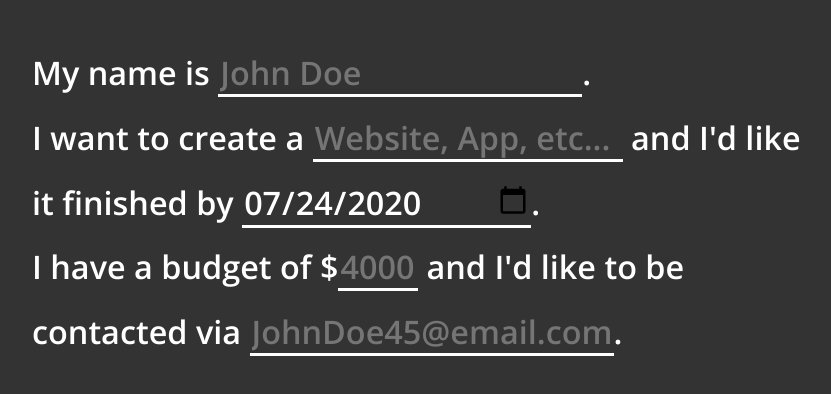
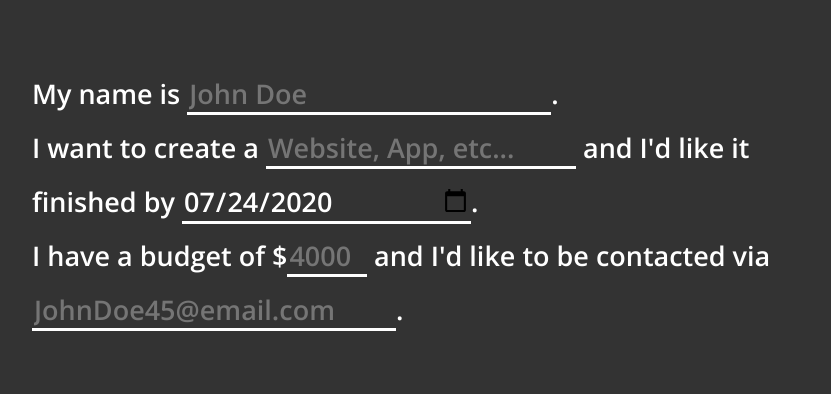
Before and after one commit to RavenDuffy/Portfolio, a Next.js app in the folder FrontEnd/portfolio/: page / in a window 1280 px wide. Shown: the part 2638-3032 px from the top of the page, without its empty margins (212-1043 px from the left). Built offline with nearby package versions, Linux system fonts and the light colour scheme.

Commit message:
Font Size Change on Form Inputs

```diff
--- a/FrontEnd/portfolio/components/home.layout.module.css
+++ b/FrontEnd/portfolio/components/home.layout.module.css
@@ -146,13 +146,13 @@
 
 
 .inlineForm {
-  font-size: 1.8rem;
+  font-size: 1.5rem;
   line-height: 2;
   box-sizing: border-box;
 }
 
 .inlineForm input {
-  font-size: 1.8rem;
+  font-size: 1.5rem;
   font-family: 'OpenSans-SemiBold', sans-serif;
   color: #fff;
   background-color: transparent;
```
